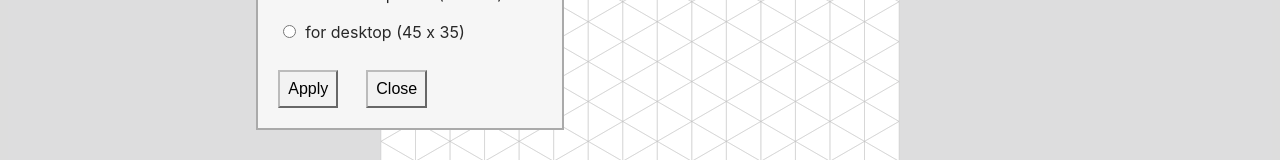
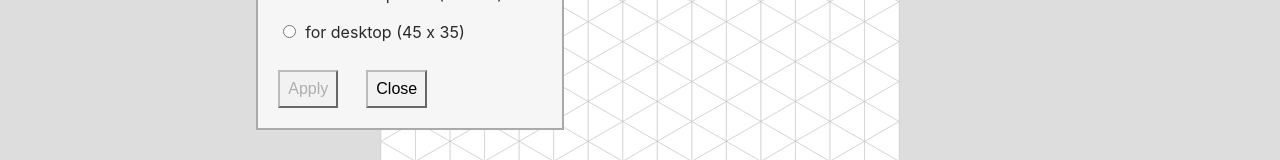
Before and after one commit to NicolasLetellier/isometricks, a React (Create React App) app: page / in a window 1280 px wide. Both pictures are taken after a click on the button 281 px from the left and 84 px from the top of the page. Shown: the part 192-352 px from the top of the page. Built offline with nearby package versions, Linux system fonts and the light colour scheme.

Commit message:
add disabled state for apply-grid-size button

```diff
--- a/src/editor/toolbar/GridSize.js
+++ b/src/editor/toolbar/GridSize.js
@@ -74,6 +74,7 @@ function GridSize({ setGridDimensionsInTriangles }) {
           <button
             type="button"
             className="apply-grid-size dialog-btn"
+            disabled={selectedDimensions === null}
             onClick={() => applySelection()}
           >
             Apply
--- a/src/editor/toolbar/Toolbar.css
+++ b/src/editor/toolbar/Toolbar.css
@@ -38,7 +38,7 @@
 }
 
 /* used in dialog window opening when size or color selection */
-.Toolbar .dialog-btn {
+.Toolbar .dialog-btn, .Toolbar .dialog-btn[disabled]:hover {
   padding: 8px;
   background-color: #f2f2f2;
   font-size: 1em;
@@ -49,6 +49,7 @@
   background-color: #eaeaea;
   border-color: #aaaaaa;
 }
+
 
 .Toolbar .top {
   /* button width for top face is limiting/defining svg size, when
```
